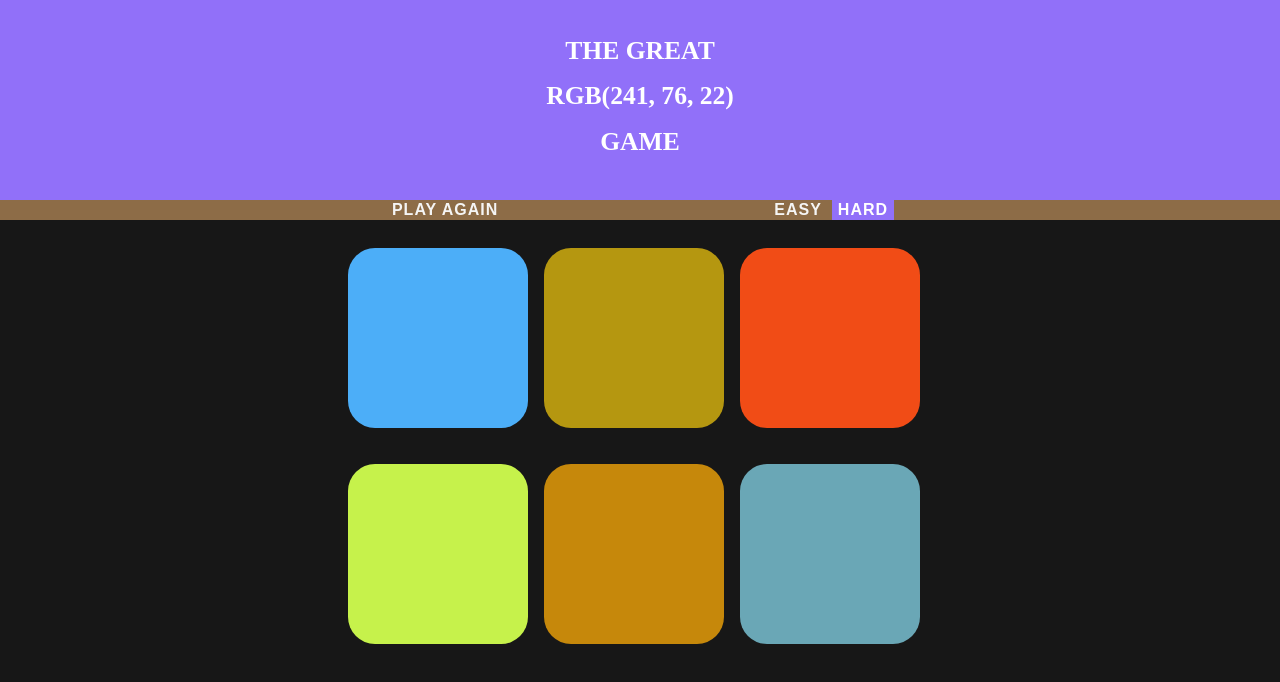
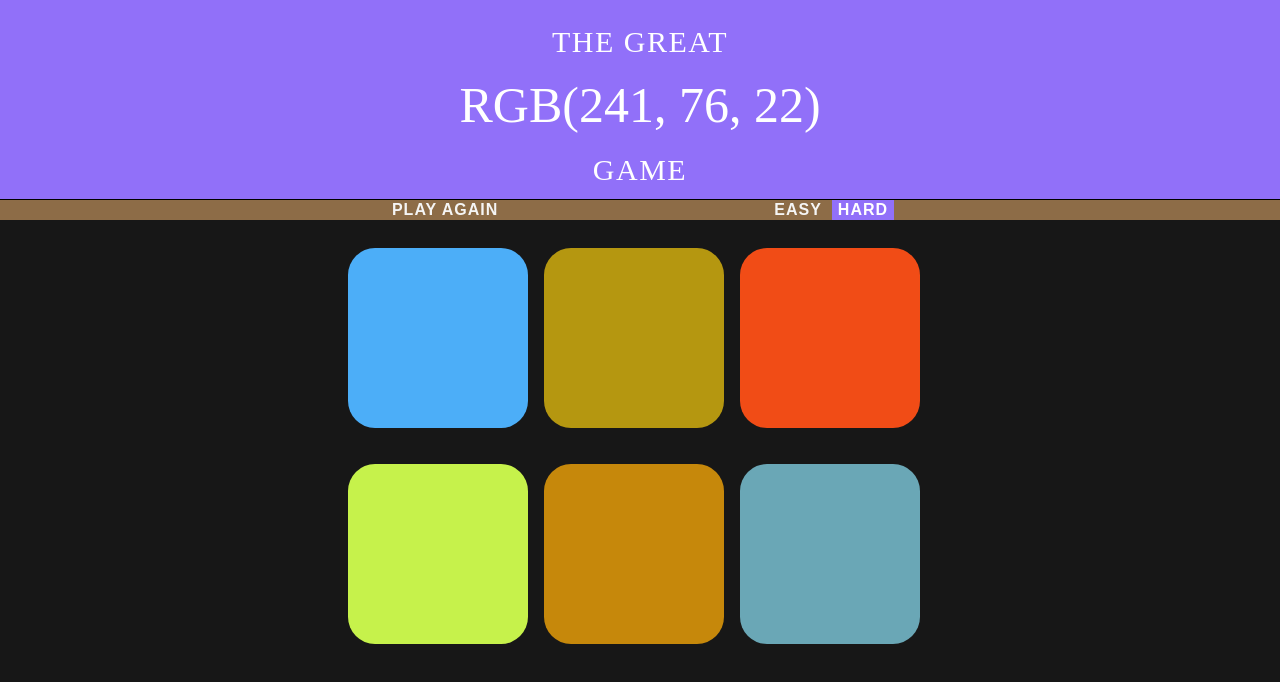
Before and after one commit to fagleyali/Project-One, a plain HTML site: page index.html in a window 1280 px wide. Drawn offline with Linux system fonts and the light colour scheme.

Commit message:
change the fonts of the message display. modified the fonts weight, letter spacing and font-size of h1 and change the screen shot of the game in the README file

```diff
--- a/css/style.css
+++ b/css/style.css
@@ -38,9 +38,6 @@
         margin: 8px;
         border-radius: 15%;
 
-
-
-
 }
 
 
@@ -69,19 +66,26 @@
 header {
     text-align: center;
     background:rgb(145,112,249);
-    padding: 20px 0;
+    padding: 5px 0;
     line-height: 1.1;
     height: 200px;
     font-size: .8em;
     color: white;
     font-weight: normal;
     margin: 0;
+    border-bottom: 1px solid black;
+}
+
+h1 {
+    font-size: 30px;
+    font-weight: 400;
+    letter-spacing: 1.5px;
+}
 
 
-}
-
-#RGB {
-    font-size: 200%;
+#rgb {
+    font-size: 50px;
+    letter-spacing: 0cm;
 }
 
 #stripe {
--- a/index.html
+++ b/index.html
@@ -6,7 +6,7 @@
     <meta http-equiv="X-UA-Compatible" content="ie=edge">
     <title>RGB COLOR GUESSING GAME</title>
     <link rel="stylesheet" href="css/style.css">
-    <link href="https://fonts.googleapis.com/css?family=Lobster+Two" rel="stylesheet">
+    <link href="https://fonts.googleapis.com/css?family=Lobster+Two|Noto+Serif+TC" rel="stylesheet">
     <script defer src="js/script.js"></script>
 </head>
 <body>
```
Also changed, not shown: images/Screen Shot 2019-02-06 at 12.38.51 PM.png (added), images/Screen Shot 2019-02-06 at 12.39.43 PM.png (added), 2 other files.
